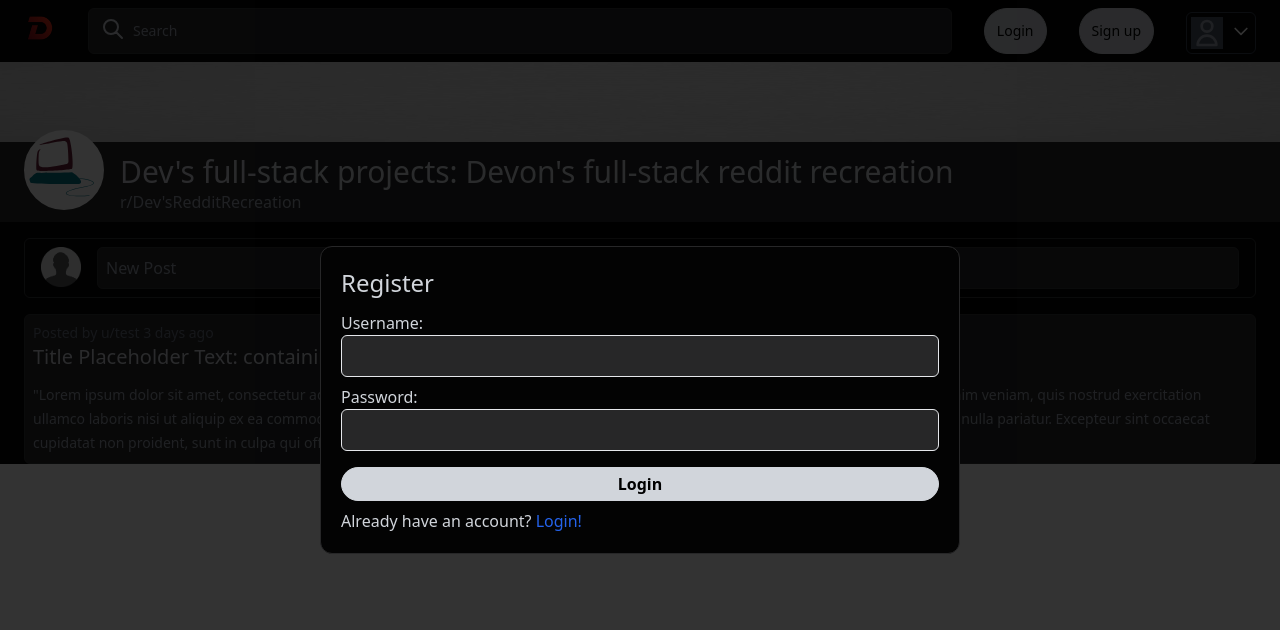
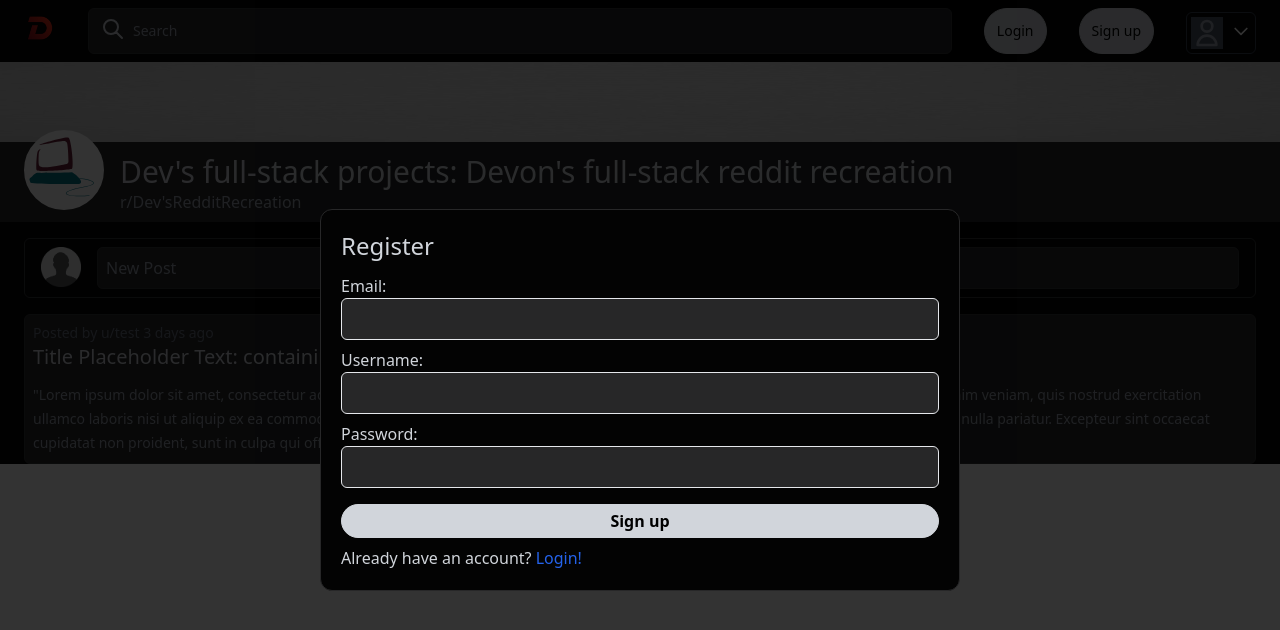
Before and after one commit to DevonRem/FullStackRedditClone, a React (Create React App) app in the folder client/: page / in a window 1280 px wide. Both pictures are taken after a click on the button "Sign Up!". Shown: the top 630 px of the page. Built offline with nearby package versions, Linux system fonts and the light colour scheme.

Commit message:
Login/register modal + api imports

```diff
--- a/client/package.json
+++ b/client/package.json
@@ -8,6 +8,7 @@
     "@testing-library/react": "^13.4.0",
     "@testing-library/user-event": "^13.5.0",
     "autoprefixer": "^9.8.8",
+    "axios": "^1.7.2",
     "craco": "^0.0.3",
     "postcss": "^8.4.39",
     "postcss-flexbugs-fixes": "^5.0.2",
--- a/client/src/AuthModal.js
+++ b/client/src/AuthModal.js
@@ -4,7 +4,13 @@ import {useState } from 'react';
 
 function AuthModal() {
     const [modalType, setModalType] = useState('login');
+    const [email, setEmail] = useState('');
+    const [username, setUsername] = useState('');
+    const [password, setPassword] = useState('');
 
+    function register(e) {
+
+    }
 
     return(
         <div className="w-screen h-screen fixed top-0 left-0 z-20 flex" style={{backgroundColor:`rgba(0,0,0,.8)`}}>
@@ -16,17 +22,30 @@ function AuthModal() {
                     <h1 className="text-2xl mb-3">Register</h1>
                 )}
 
+                {modalType === 'register' && (
+                    <label>
+                        <span className="">Email:</span>
+                        <Input type="email" className="mb-2 w-full" value={email} onChange={e => setEmail(e.target.value)}></Input>
+                    </label>
+                )}
+
                 <label>
                     <span className="">Username:</span>
-                    <Input type="text" className="mb-2 w-full"></Input>
+                    <Input type="text" className="mb-2 w-full" value={username} onChange={e => setUsername(e.target.value)}></Input>
                 </label>
 
                 <label>
                     <span className="">Password: </span>
-                    <Input type="password" className="mb-2 w-full"></Input>
+                    <Input type="password" className="mb-2 w-full" value={password} onChange={e => setPassword(e.target.value)}></Input>
                 </label>
 
-                <button className="border border-gray-300 bg-gray-300 mt-2 mb-1 rounded-full px-3 py-1 font-bold w-full text-black">Login</button>
+                {modalType === 'login' && (
+                    <button className="border border-gray-300 bg-gray-300 mt-2 mb-1 rounded-full px-3 py-1 font-bold w-full text-black">Login</button>
+                )}
+                {modalType === 'register' && (
+                    <button className="border border-gray-300 bg-gray-300 mt-2 mb-1 rounded-full px-3 py-1 font-bold w-full text-black">Sign up</button>
+                )}
+
 
                 {modalType === 'login' && (
                     <div>
```
Also changed, not shown: 1 other file (tests, documents, lock files or other folders).
